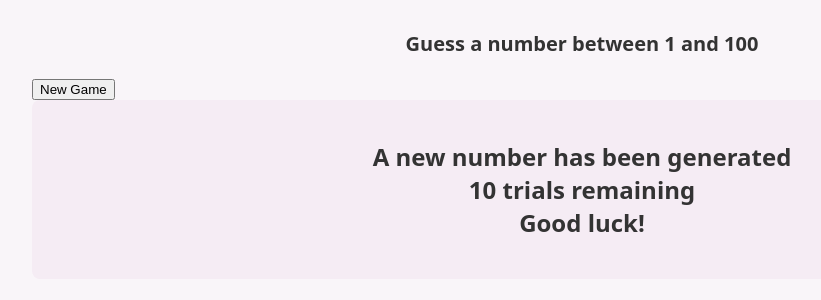
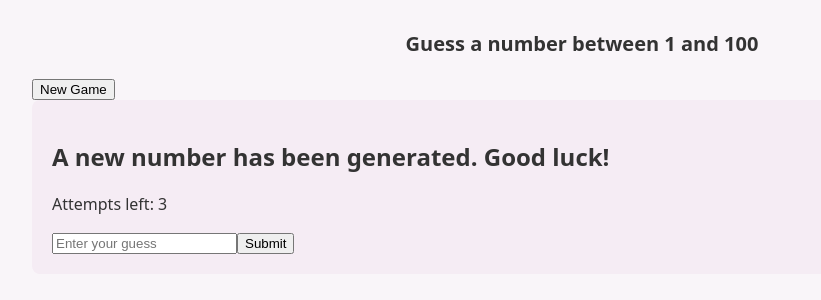
Before and after one commit to aya-asylbek/game-app-react, a React (Vite) app: page / in a window 1280 px wide. Shown: the top 300 px of the page, without its empty margins (58-879 px from the left). Built offline with nearby package versions, Linux system fonts and the light colour scheme.

Commit message:
Updated code after having error

```diff
--- a/src/Game.jsx
+++ b/src/Game.jsx
@@ -1,55 +1,93 @@
 import React, { useState, useEffect } from 'react';
 
-function Game(props) {
+function Game({ title }) {
     const [targetNumber, setTargetNumber] = useState(null);
     const [currentGuess, setCurrentGuess] = useState('');
-    const [attemptsLeft, setAttemptsLeft] = useState(10);
+    const [attemptsLeft, setAttemptsLeft] = useState(3);
     const [message, setMessage] = useState('');
     const [gameWon, setGameWon] = useState(false);
     const [gameLost, setGameLost] = useState(false);
 
-
-// Function to generate  a random number//
+    // Function to generate a random number
     const generateNumber = () => Math.floor(Math.random() * 100) + 1;
 
-// Start or restart the game
+    // Start or restart the game
     const startNewGame = () => {
         setTargetNumber(generateNumber());
-        setAttemptsLeft(10);
+        setAttemptsLeft(3);
         setCurrentGuess('');
         setGameWon(false);
         setGameLost(false);
-        setMessage('');
+        setMessage("A new number has been generated. Good luck!");
     };
 
-    //Initialize game
+    // Initialize game
     useEffect(() => {
         startNewGame();
-    },[]);
+    }, []);
 
+    // Handle input change
+    const handleGuessChange = (event) => {
+        setCurrentGuess(event.target.value);
+    };
+
+    // Handle Guess submission
+    const handleGuessSubmit = () => {
+        if (gameWon || gameLost) return;
+
+        const guess = parseInt(currentGuess, 10);
+        if (isNaN(guess)) {
+            setMessage("Please enter a valid number.");
+            return;
+        }
+
+        if (guess === targetNumber) {
+            setMessage(`🎉 Congratulations! You guessed the number ${targetNumber}!`);
+            setGameWon(true);
+        } else {
+            setAttemptsLeft((prevAttempts) => {
+                const newAttemptsLeft = prevAttempts - 1;
+
+                if (newAttemptsLeft === 0) {
+                    setMessage(`💀 Game Over! The correct number was ${targetNumber}.`);
+                    setGameLost(true);
+                } else {
+                    setMessage(guess < targetNumber ? "Too low! Try again." : "Too high! Try again.");
+                }
+
+                return newAttemptsLeft;
+            });
+        }
+
+        setCurrentGuess("");
+    };
 
     return (
         <div className="game-area">
             <header className="game-header">
-                <h2 className="game-header-title">{props.title}</h2>
-                <button>New Game</button>
+                <h2 className="game-header-title">{title}</h2>
+                <button onClick={startNewGame}>New Game</button>
             </header>
 
             <section className="game-body">
-                <h2 className="u-center">
-                    {`A new number has been generated`} <br />{`10 trials remaining`}{" "}
-                    <br /> {`Good luck!`}
-                </h2>
+                <h2>{message}</h2>
+                <p>Attempts left: {attemptsLeft}</p>
 
+                {!gameWon && !gameLost && (
+                    <div>
+                        <input
+                            type="number"
+                            value={currentGuess}
+                            onChange={handleGuessChange}
+                            placeholder="Enter your guess"
+                        />
+                        <button onClick={handleGuessSubmit}>Submit</button>
+                    </div>
+                )}
 
-
+                {gameWon && <p>🎉 You win! Click "New Game" to play again.</p>}
+                {gameLost && <p>💀 Try again! Click "New Game" to restart.</p>}
             </section>
-
-
-
-
-
-
         </div>
     );
 }
```
